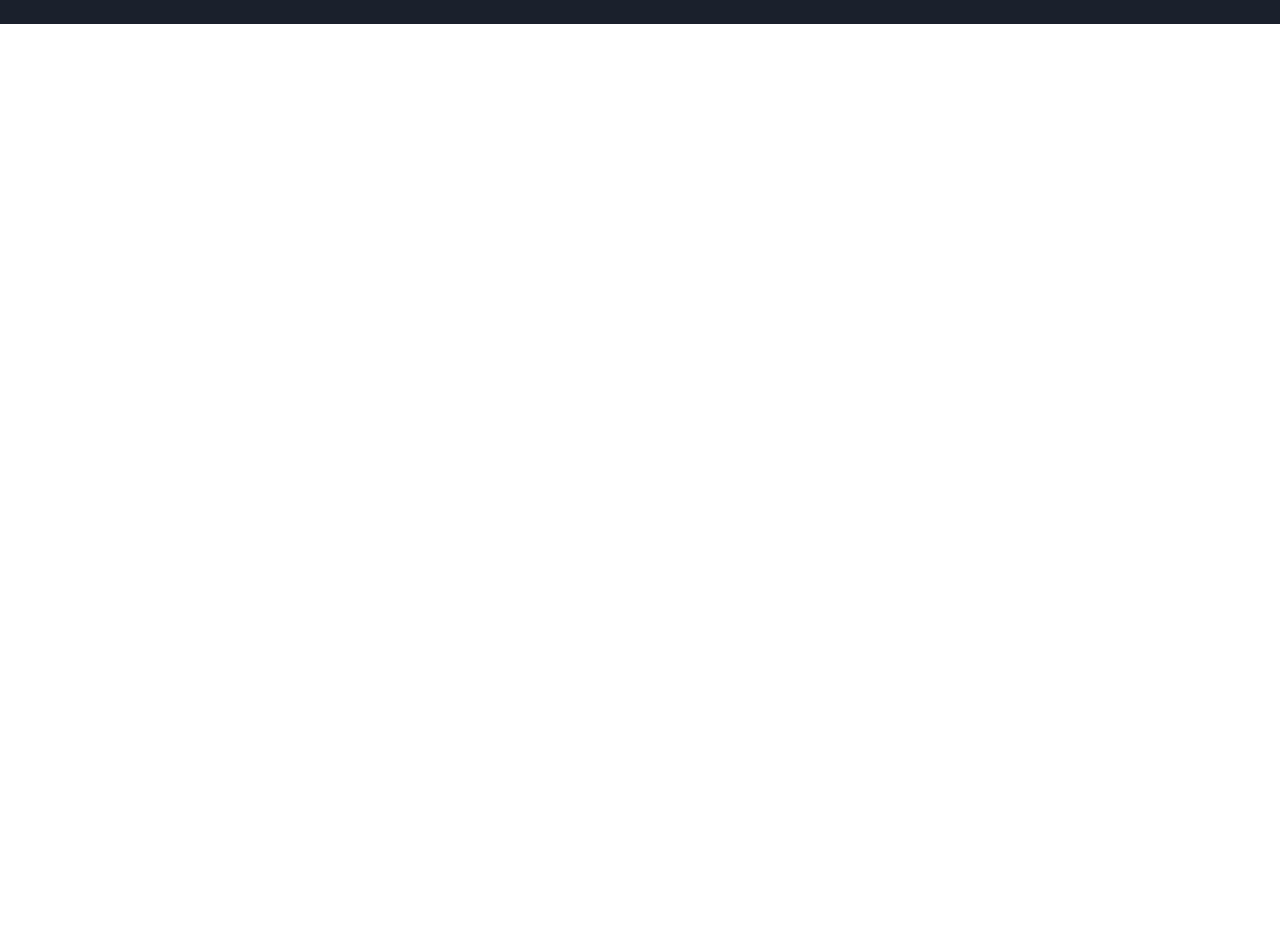
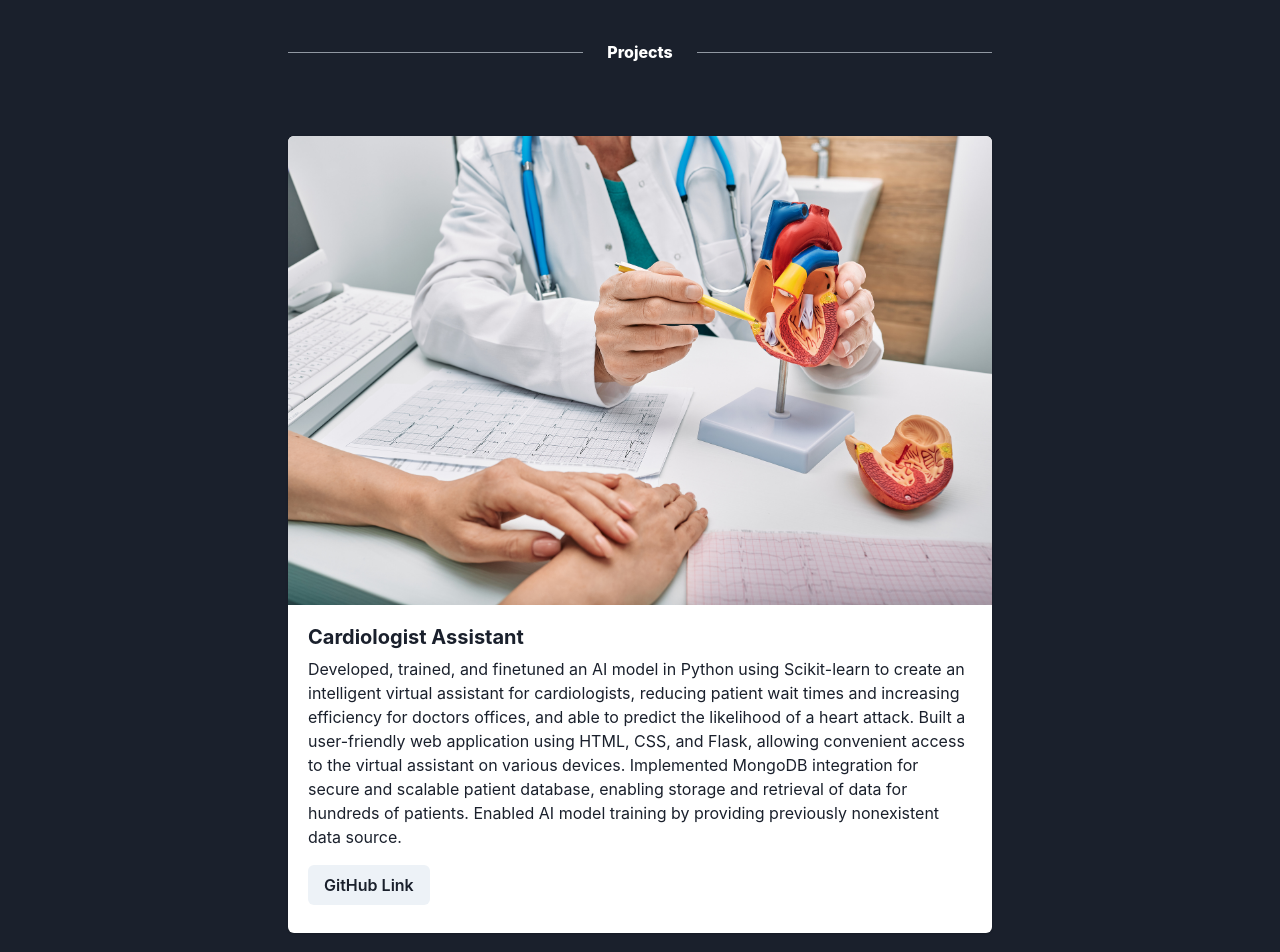
Before and after one commit to eden-chung/Portfolio, a React (Create React App) app: page / in a window 1280 px wide. Shown: the part 1020-1972 px from the top of the page. Before the commit the page ends 1044 px from the top, so only its background shows below. Built offline with nearby package versions, Linux system fonts and the light colour scheme.

Commit message:
add project card

```diff
--- a/src/App.js
+++ b/src/App.js
@@ -1,5 +1,4 @@
-import logo from './logo.svg';
-import { Box, ChakraProvider } from "@chakra-ui/react";
+import { Box } from "@chakra-ui/react";
 import { ThemeProvider } from '@chakra-ui/react';
 import theme from './theme';
 import React from 'react';
@@ -7,6 +6,7 @@ import './App.css';
 
 import NavigationBar from './NavigationBar';
 import Home from './Home';
+import Projects from './Projects';
 
 
 function App() {
@@ -14,6 +14,7 @@ function App() {
     <Box bg={"gray.800"}>
       <NavigationBar/>
       <Home/>
+      <Projects/>
     </Box>
   );
 }
--- a/src/Projects.js
+++ b/src/Projects.js
@@ -1,5 +1,6 @@
 import {
     Divider,
+    VStack,
     Stack,
     Text,
     Container,
@@ -16,16 +17,14 @@ import {
     Link,
     Center,
 } from "@chakra-ui/react";
-import { Fade } from "react-reveal";
 import { useState } from "react";
-import ProjectsArray from "./ProjectsArray";
-import OtherProjectsArray from "./OtherProjectsArray";
-import TagsArray from "./TagsArray";
+//import ProjectsArray from "./ProjectsArray";
+//import OtherProjectsArray from "./OtherProjectsArray";
+//import TagsArray from "./TagsArray";
+
+import cardiologistImage from './images/cardiologist.jpg';
 
 export default function Projects() {
-      const projects = ProjectsArray();
-      const others = OtherProjectsArray();
-      const options = TagsArray("ProjectsTags");
 
       const [selected, setSelected] = useState("All");
 
@@ -43,56 +42,40 @@ export default function Projects() {
             pb={{ base: 20, md: 36 }}
           >
             <Stack align="center" direction="row" p={4}>
-              <HStack mx={4}>
-                <Text color={`${color}.400`} fontWeight={800}>
-                  03
-                </Text>
-                <Text fontWeight={800}>Projects</Text>
-              </HStack>
-              <Divider orientation="horizontal" />
+                <Divider orientation="horizontal" />
+                <HStack mx={4}>
+                    <Text color="white" fontWeight={800}>
+                    Projects
+                    </Text>
+                </HStack>
+                <Divider orientation="horizontal" />
             </Stack>
             <Stack px={4} spacing={4}>
-              {projects.map((project) => (
-                <Fade bottom>
+                <VStack>
                   <Card
-                    key={project.name}
+                    width="100%"
+                    height="20%"
                     direction={{
                       base: "column",
                     }}
                     overflow="hidden"
                   >
-                    <Image objectFit="cover" src={project.image} />
-
+                    <Image objectFit="cover" src={cardiologistImage}/>
                     <Stack>
                       <CardBody align="left">
-                        <Heading size="md">{project.name}</Heading>
-
-                        <Text py={2}>{project.description}</Text>
-
+                        <Heading size="md">Cardiologist Assistant</Heading>
+                        <Text py={2}>Developed, trained, and finetuned an AI model in Python using Scikit-learn to create an intelligent virtual assistant for cardiologists, reducing patient wait times and increasing efficiency for doctors offices, and able to predict the likelihood of a heart attack. Built a user-friendly web application using HTML, CSS, and Flask, allowing convenient access to the virtual assistant on various devices. Implemented MongoDB integration for secure and scalable patient database, enabling storage and retrieval of data for hundreds of patients. Enabled AI model training by providing previously nonexistent data source.</Text>
                         <HStack py={2}>
-                          {project.buttons.map((button) => (
-                            <a key={button.text} href={button.href}>
-                              <Button color={`${color}.400`}>
-                                {button.text}
+                            <a href={"www.linkedin.com"}>
+                              <Button color="{gray.800}">
+                                GitHub Link
                               </Button>
                             </a>
-                          ))}
-                        </HStack>
-                        <HStack pt={4} spacing={2}>
-                          {project.badges.map((badge) => (
-                            <Badge
-                              key={badge.text}
-                              colorScheme={badge.colorScheme}
-                            >
-                              {badge.text}
-                            </Badge>
-                          ))}
                         </HStack>
                       </CardBody>
                     </Stack>
                   </Card>
-                </Fade>
-              ))}
+                </VStack>
             </Stack>
             {/*
             <Text color={"gray.600"} fontSize={"xl"} px={4}>
```
Also changed, not shown: src/images/cardiologist.jpg (added).
